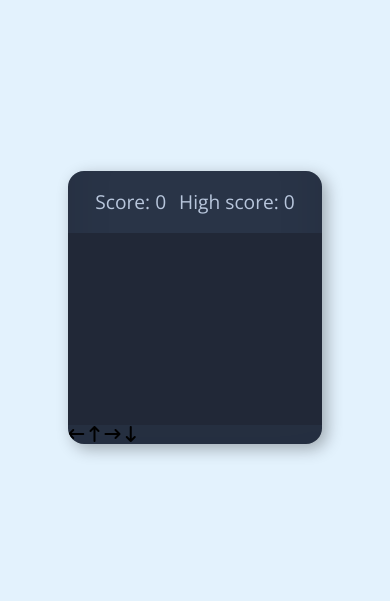
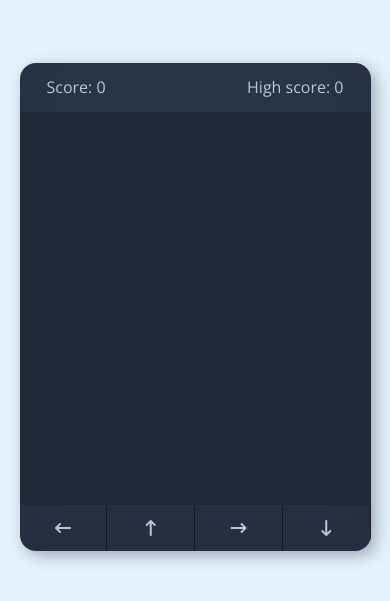
Before and after one commit to daviardev/snake-game, a website built with Vite: page index.html in a window 390 px wide. Shown: the part 115-716 px from the top of the page. Built offline with nearby package versions, Linux system fonts and the light colour scheme.

Commit message:
feat: Style controls and use media query

```diff
--- a/style.css
+++ b/style.css
@@ -49,3 +49,39 @@ body {
   border: 2px solid white;
   box-shadow: inset 0 0 5px #61c9fc, 0 0 10px #61c9fc;
 }
+
+.controls {
+  display: flex;
+  justify-content: space-between;
+}
+
+.controls i {
+  width: calc(100% / 4);
+  color: #b8c6dc;
+  cursor: pointer;
+  padding: 25px 0;
+  font-size: 1.3rem;
+  text-align: center;
+  border-right: 1px solid #171b26;
+}
+
+@media screen and (max-width: 800px) {
+  .wrapper {
+    width: 90vmin;
+    height: 125vmin;
+  }
+
+  .game-details {
+    padding: 15px 27px;
+    font-size: 1rem;
+  }
+
+  .controls {
+    display: flex;
+  }
+
+  .controls i {
+    padding: 15px 0;
+    font-size: 1rem;
+  }
+}
```
